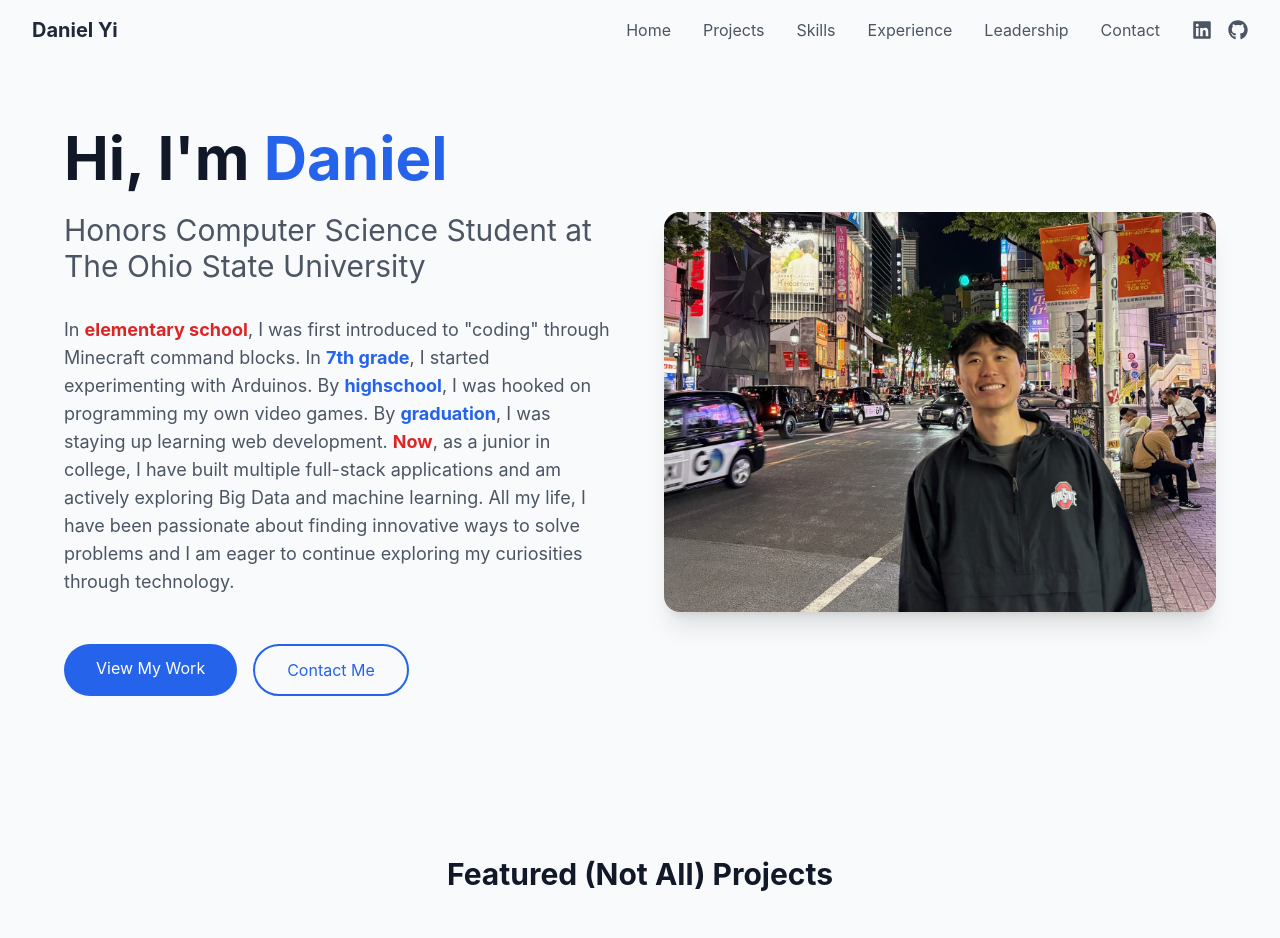
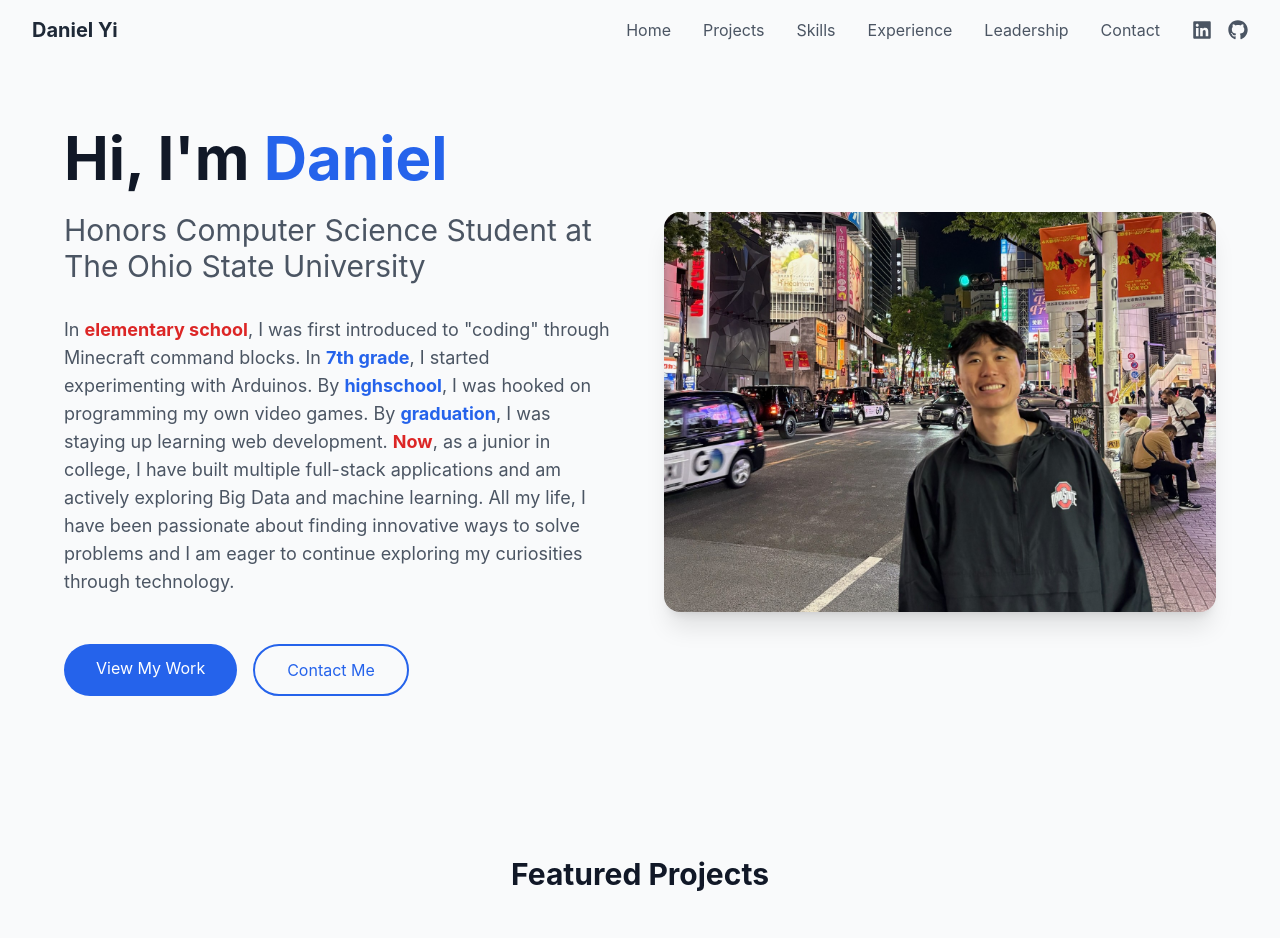
Before and after one commit to danielyyi/Personal-Website, a Next.js app in the folder site/: page / in a window 1280 px wide. Shown: the top 938 px of the page. Built offline with nearby package versions, Linux system fonts and the light colour scheme.

Commit message:
updated project title

```diff
--- a/site/src/components/Projects.tsx
+++ b/site/src/components/Projects.tsx
@@ -78,7 +78,7 @@ export default function Projects() {
   return (
     <section id="projects" className="py-20 bg-gray-50">
       <div className="max-w-7xl mx-auto px-4 sm:px-6 lg:px-8">
-        <h2 className="text-3xl font-bold text-center mb-12 text-gray-900">Featured (Not All) Projects</h2>
+        <h2 className="text-3xl font-bold text-center mb-12 text-gray-900">Featured Projects</h2>
         <div className="grid grid-cols-1 md:grid-cols-2 lg:grid-cols-3 gap-8">
           {projects.map((project, index) => (
             <div
```
